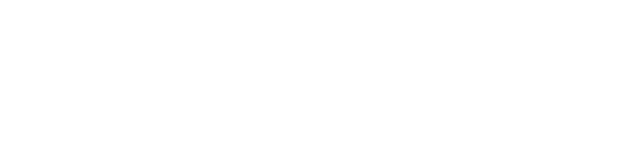
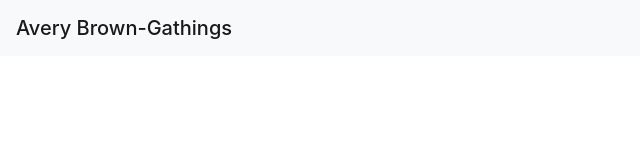
Before and after one commit to averyjbrown2/Responsiveness-Portfolio, a plain HTML site: page index.html in a window 1280 px wide. Shown: the whole page, without its empty margins (0-640 px from the left). Drawn offline with nearby package versions, Linux system fonts and the light colour scheme.

Commit message:
Adding navbar

```diff
--- a/index.html
+++ b/index.html
@@ -10,7 +10,10 @@
 </head>
 
 <body>
-    <div class=""
 
+<heading><nav class="navbar navbar-light bg-light">
+    <span class="navbar-brand mb-0 h1">Avery Brown-Gathings</span>
+  </nav>
+</heading>
 </body>
 </html>
```
